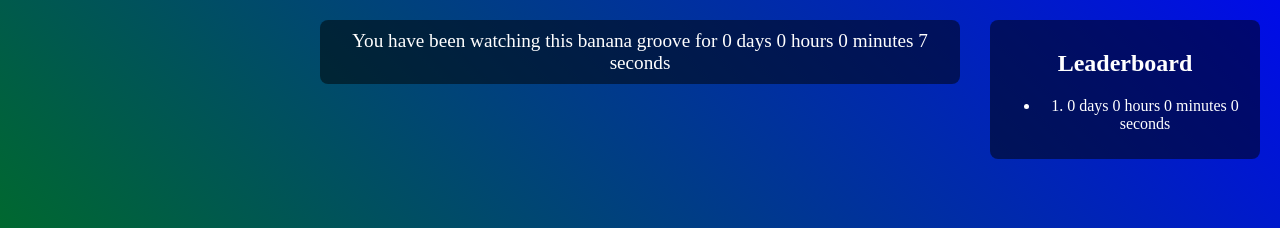
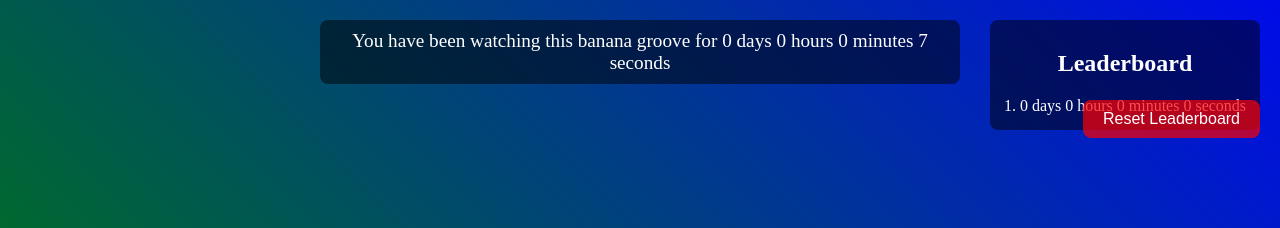
Before and after one commit to LordMozart/dance, a plain HTML site: page index.html in a window 1280 px wide. Both pictures are taken after a click on the button "Click Here". Shown: the top 228 px of the page. Drawn offline with Linux system fonts and the light colour scheme.

Commit message:
Update index.html

```diff
--- a/index.html
+++ b/index.html
@@ -88,6 +88,30 @@
             text-align: center;
         }
 
+        .leaderboard ul {
+            list-style: none;
+            padding: 0;
+            margin: 0;
+        }
+
+        .leaderboard li {
+            margin-bottom: 5px;
+        }
+
+        button.reset-button {
+            position: absolute;
+            top: 100px;
+            right: 20px;
+            background-color: rgba(255, 0, 0, 0.7);
+            color: white;
+            border: none;
+            padding: 10px 20px;
+            font-size: 1em;
+            border-radius: 8px;
+            cursor: pointer;
+            z-index: 10;
+        }
+
         audio {
             display: none;
         }
@@ -121,6 +145,9 @@
         </ul>
     </div>
 
+    <!-- Reset Button -->
+    <button class="reset-button" id="reset-button">Reset Leaderboard</button>
+
     <script>
         document.addEventListener('DOMContentLoaded', () => {
             const startButton = document.getElementById('start-button');
@@ -129,6 +156,7 @@
             const counter = document.getElementById('counter');
             const leaderboard = document.getElementById('leaderboard');
             const leaderboardList = document.getElementById('leaderboard-list');
+            const resetButton = document.getElementById('reset-button');
             const startTime = new Date();
 
             // Function to format time
@@ -180,7 +208,7 @@
                 localStorage.setItem('startTime', new Date().toISOString());
             }
 
-            // Update leaderboard on page load
+            // Update leaderboard
             function updateLeaderboard() {
                 const startTimeStr = localStorage.getItem('startTime');
                 if (startTimeStr) {
@@ -195,7 +223,7 @@
                     let updatedLeaderboard = [...leaderboardData, { time: timeOnPage }];
                     updatedLeaderboard = updatedLeaderboard
                         .sort((a, b) => b.time - a.time)
-                        .slice(0, 10);
+                        .slice(0, 3); // Show top 3 only
 
                     // Save updated leaderboard
                     localStorage.setItem('leaderboard', JSON.stringify(updatedLeaderboard));
@@ -215,9 +243,17 @@
             startButton.addEventListener('click', () => {
                 showContent();
                 updateLeaderboard();
+                // Update leaderboard every 10 seconds
+                setInterval(updateLeaderboard, 10000);
             });
 
-            // Update leaderboard only on page load
+            // Reset leaderboard
+            resetButton.addEventListener('click', () => {
+                localStorage.removeItem('leaderboard');
+                updateLeaderboard();
+            });
+
+            // Update leaderboard on page load
             updateLeaderboard();
         });
     </script>
```
